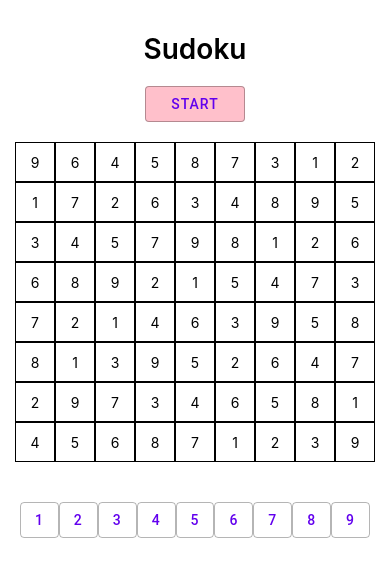
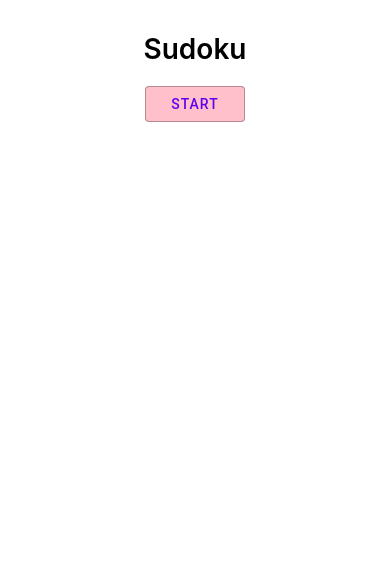
Before and after one commit to cheemurakami/react-native-sudoku, a React Native app: screen / in a window 390 px wide. Shown: the top 576 px of the page. Built offline with nearby package versions, Linux system fonts and the light colour scheme; what react-native would draw is missing.

Commit message:
add useState and gridDisplay()

```diff
--- a/App.tsx
+++ b/App.tsx
@@ -8,7 +8,8 @@
  * @format
  */
 
-import React from 'react';
+import React, {useState} from 'react';
+
 import {
   SafeAreaView,
   StyleSheet,
@@ -24,6 +25,8 @@ import {Button} from 'react-native-paper';
 declare const global: {HermesInternal: null | {}};
 
 const App = () => {
+  const [randomIndexArr, setRandomIndexArr] = useState<Array<number>>([]);
+
   const answers: any[][] = [
     [9, 6, 4, 5, 8, 7, 3, 1, 2],
     [1, 7, 2, 6, 3, 4, 8, 9, 5],
@@ -36,14 +39,41 @@ const App = () => {
   ];
 
   const randomIndexNums = () => {
+    let arr: number[] = [];
     const randomNum = () => {
       return Math.floor(Math.random() * Math.floor(9));
     };
-    let randomIndexArr = [];
     for (let i = 0; i < 9; i++) {
-      randomIndexArr.push(randomNum());
+      arr.push(randomNum());
     }
-    return randomIndexArr;
+    setRandomIndexArr(arr);
+  };
+
+  const gridDisplay = () => {
+    if (randomIndexArr.length !== 0) {
+      return (
+        <>
+          <View style={styles.gridContainer}>
+            <View>
+              {answers.map((answerRows, index) => {
+                return (
+                  <View style={styles.row} key={index}>
+                    {answerRows.map((num) => {
+                      return (
+                        <View style={styles.cell} key={num}>
+                          <Text style={styles.cellText}>{num}</Text>
+                        </View>
+                      );
+                    })}
+                  </View>
+                );
+              })}
+            </View>
+          </View>
+          <NumberSection />
+        </>
+      );
+    }
   };
 
   return (
@@ -61,28 +91,11 @@ const App = () => {
               <Button
                 style={styles.startButton}
                 mode="outlined"
-                onPress={() => console.log('Hello')}>
+                onPress={() => randomIndexNums()}>
                 Start
               </Button>
             </View>
-            <View style={styles.gridContainer}>
-              <View>
-                {answers.map((answerRows) => {
-                  return (
-                    <View style={styles.row}>
-                      {answerRows.map((num) => {
-                        return (
-                          <View style={styles.cell}>
-                            <Text style={styles.cellText}>{num}</Text>
-                          </View>
-                        );
-                      })}
-                    </View>
-                  );
-                })}
-              </View>
-            </View>
-            <NumberSection />
+            {gridDisplay()}
           </View>
         </ScrollView>
       </SafeAreaView>
```
